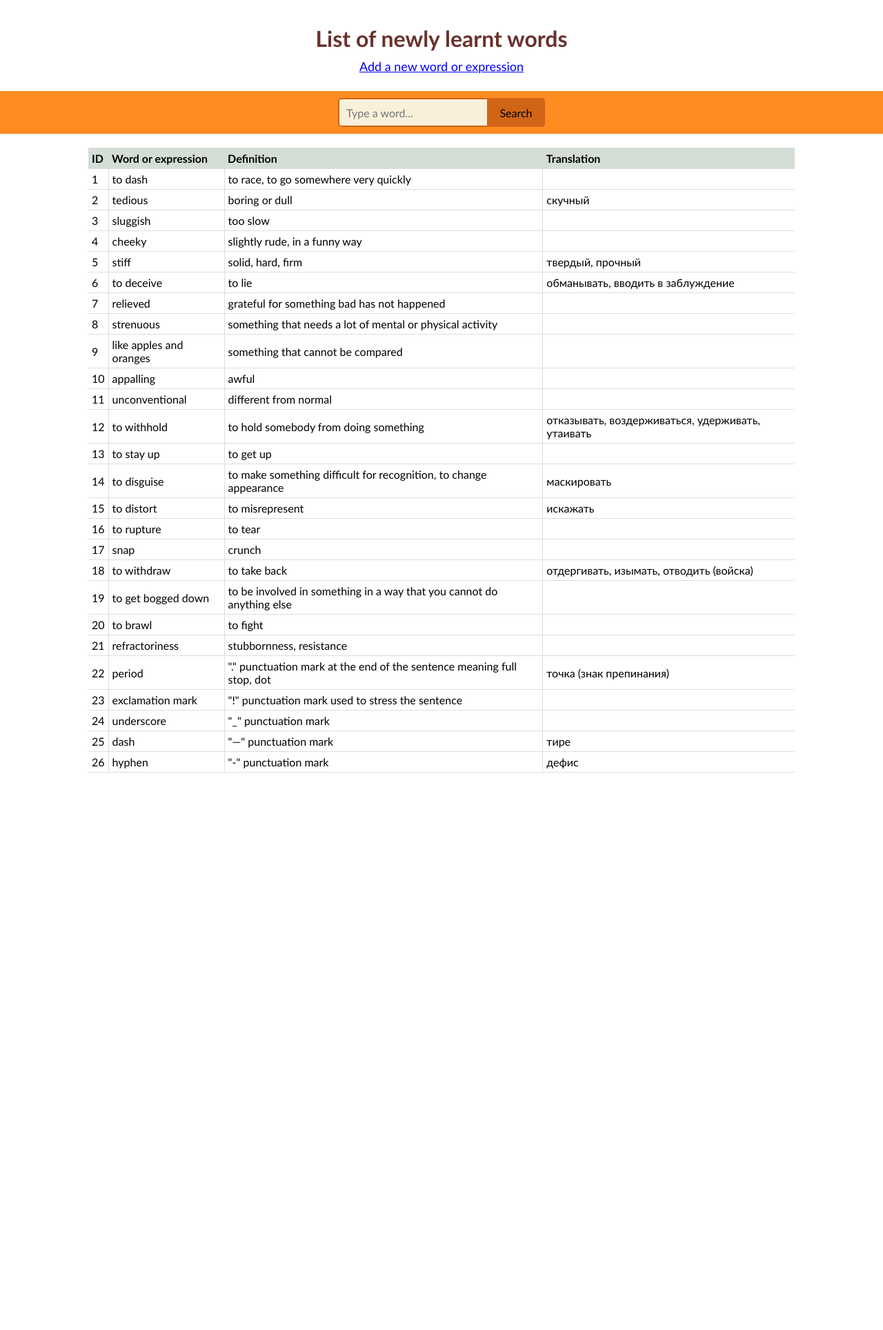
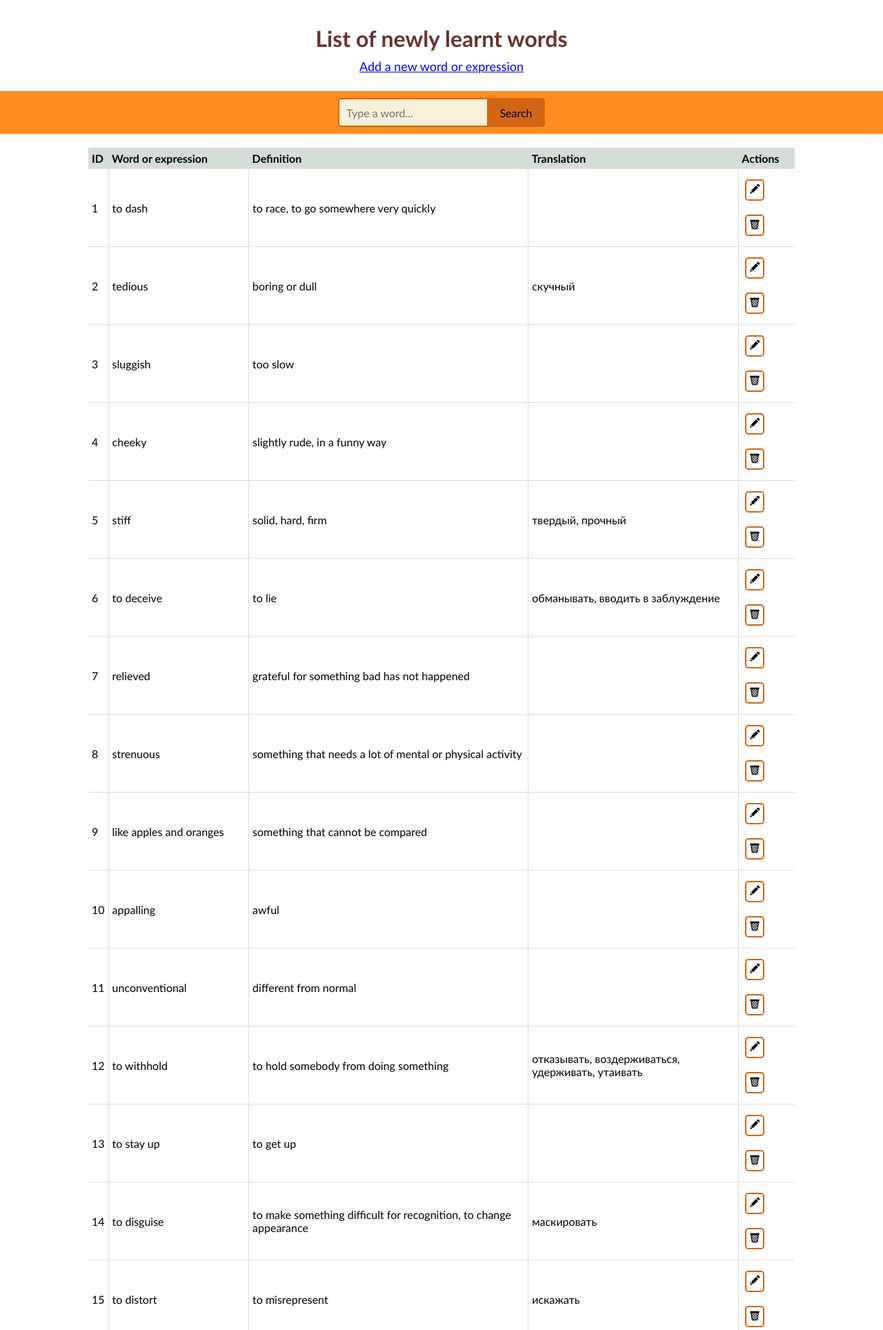
Before and after one commit to diana-hub/vocabulary, a Flask app: page /word_list/ in a window 1280 px wide. Shown: the top 1928 px of the page at 69% size. Before the commit the page ends 1120 px from the top, so only its background shows below. Run offline with Flask 2, Linux system fonts and the light colour scheme; data comes from the database, SQL or seed files in the repository; both versions use the stored data as it was after the commit.

Commit message:
добавила кнопки редактировать/удалить, отформатировала их, сделала ссылки на пустые страницы

```diff
--- a/static/word_list/styles.css
+++ b/static/word_list/styles.css
@@ -82,6 +82,15 @@ a {
     margin-bottom: 2%;
 }
 
+
+
+.column-one {width: 2%;}
+.column-two {width: 20%;}
+.column-three {width: 40%;}
+.column-four {width: 30%;}
+.column-five {width: 8%;}
+
+
 table {
     border-collapse: collapse;
     width: 80%;
@@ -91,6 +100,7 @@ table {
     margin-left: 10%;
     margin-right: 10%;
 }
+
 
 table th {text-align: left;}
 
@@ -118,5 +128,62 @@ tr td:last-child, .table tr th:last-child {
 
 
 html {
-  scroll-behavior: smooth;
+    scroll-behavior: smooth;
 }
+
+
+.edit {
+    width: 35px;
+
+}
+.delete {
+    width: 35px;
+
+}
+
+button {
+    background: white;
+    padding: 4px;
+    margin-left: 4px;
+    border-radius: 5px;
+    border: 2px solid #d16517;
+    cursor: pointer;
+}
+
+.photo {
+    display: inline-block; /* Строчно-блочный элемент */
+    position: relative; /* Относительное позиционирование */
+   }
+.photo_ {
+    display: inline-block; /* Строчно-блочный элемент */
+    position: relative; /* Относительное позиционирование */
+   }
+
+.photo:hover::after {
+    content: attr(data-title); /* Выводим текст */
+    position: absolute; /* Абсолютное позиционирование */
+    left: 9px; right: 0px; bottom: -4px; /* Положение подсказки */
+    /*z-index: 1; /* Отображаем подсказку поверх других элементов */
+    /*background: rgba(0,42,167,0.6); /* Полупрозрачный цвет фона */
+    color: black; /* Цвет текста */
+    /*text-align: center; /* Выравнивание текста по центру */
+    font-family: "Gill Sans", sans-serif; /* Гарнитура шрифта */
+    font-size: 12px; /* Размер текста подсказки */
+    /*padding: 5px 5px; /* Поля */
+    /*border: 1px solid #333; /* Параметры рамки */
+   }
+
+
+.photo_:hover::after {
+    content: attr(data-title); /* Выводим текст */
+    position: absolute; /* Абсолютное позиционирование */
+    left: 1px; right: 0px; bottom: -4px; /* Положение подсказки */
+    /*z-index: 1; /* Отображаем подсказку поверх других элементов */
+    /*background: rgba(0,42,167,0.6); /* Полупрозрачный цвет фона */
+    color: black; /* Цвет текста */
+    /*text-align: center; /* Выравнивание текста по центру */
+    font-family: "Gill Sans", sans-serif; /* Гарнитура шрифта */
+    font-size: 12px; /* Размер текста подсказки */
+    /*padding: 5px 5px; /* Поля */
+    /*border: 1px solid #333; /* Параметры рамки */
+   }
--- a/templates/word_list.html
+++ b/templates/word_list.html
@@ -31,11 +31,18 @@
 
      <table>
          <tbody>
+             <col class="column-one">
+             <col class="column-two">
+             <col class="column-three">
+             <col class="column-four">
+             <col class="column-five">
+             <thead>
              <tr>
                  <th>ID</th>
                  <th>Word or expression</th>
                  <th>Definition</th>
                  <th>Translation</th>
+                 <th>Actions</th>
              </tr>
              {% for i in word_list %}
              <tr>
@@ -46,6 +53,22 @@
                      {% endif %}
                  </td>
                  {% endfor %}
+                 <td>
+                     <div class="photo" data-title="Edit">
+                         <form class="edit" action = "/edit/" target="_blank">
+                             <button>
+                                 <img src="/static/word_list/edit3.png">
+                             </button>
+                         </form>
+                     </div>
+                     <div class="photo_" data-title="Delete">
+                         <form class="delete" action = "/delete/" target="_blank" name = "delete">
+                             <button>
+                                 <img src="/static/word_list/delete3.png">
+                             </button>
+                         </form>
+                     </div>
+                 </td>
              </tr>
              {% endfor %}
          </tbody>
```
Also changed, not shown: static/add_words.css (+4 -3 lines), myproject.db, static/word_list/delete3.png (added), static/word_list/edit3.png (added), 1 other file.
